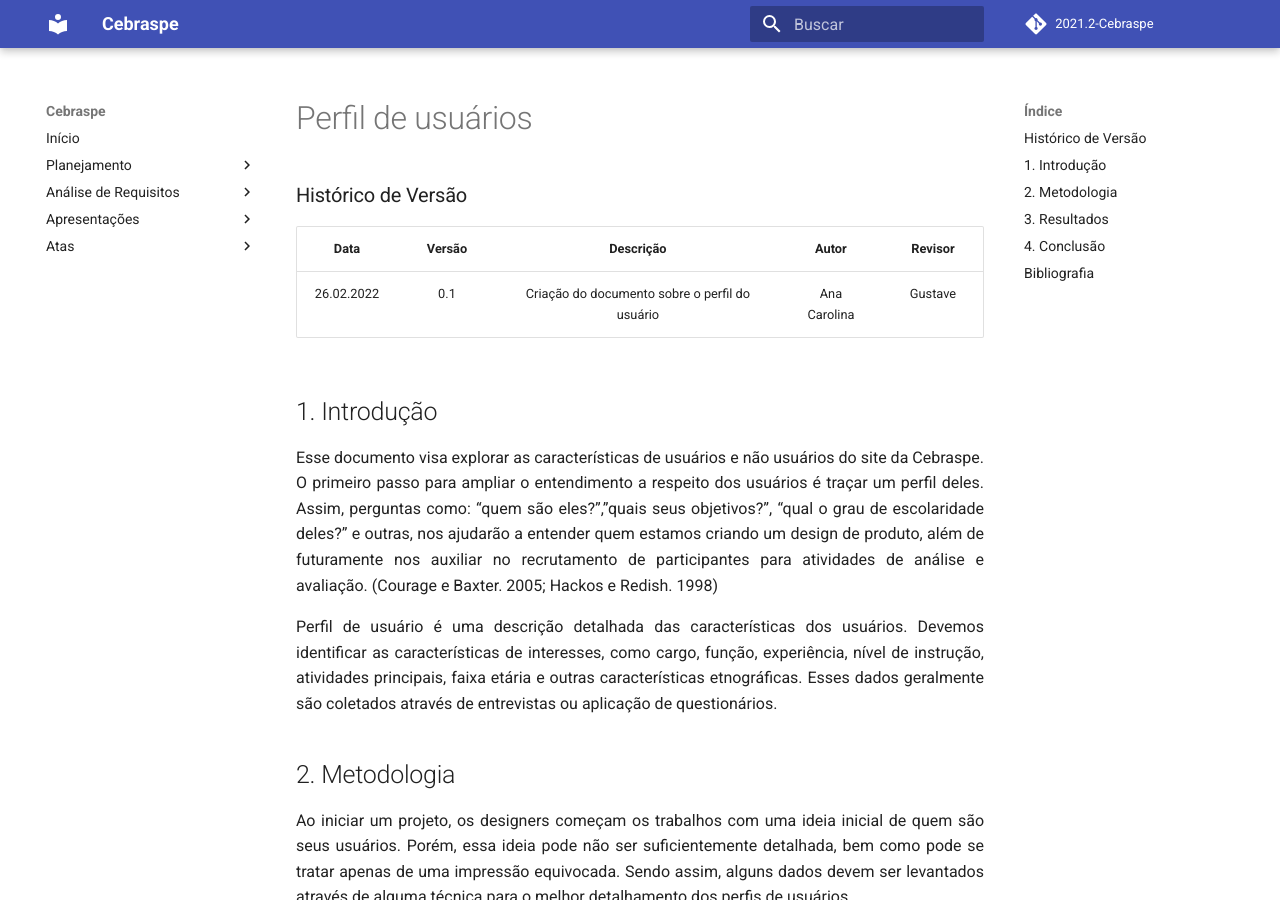
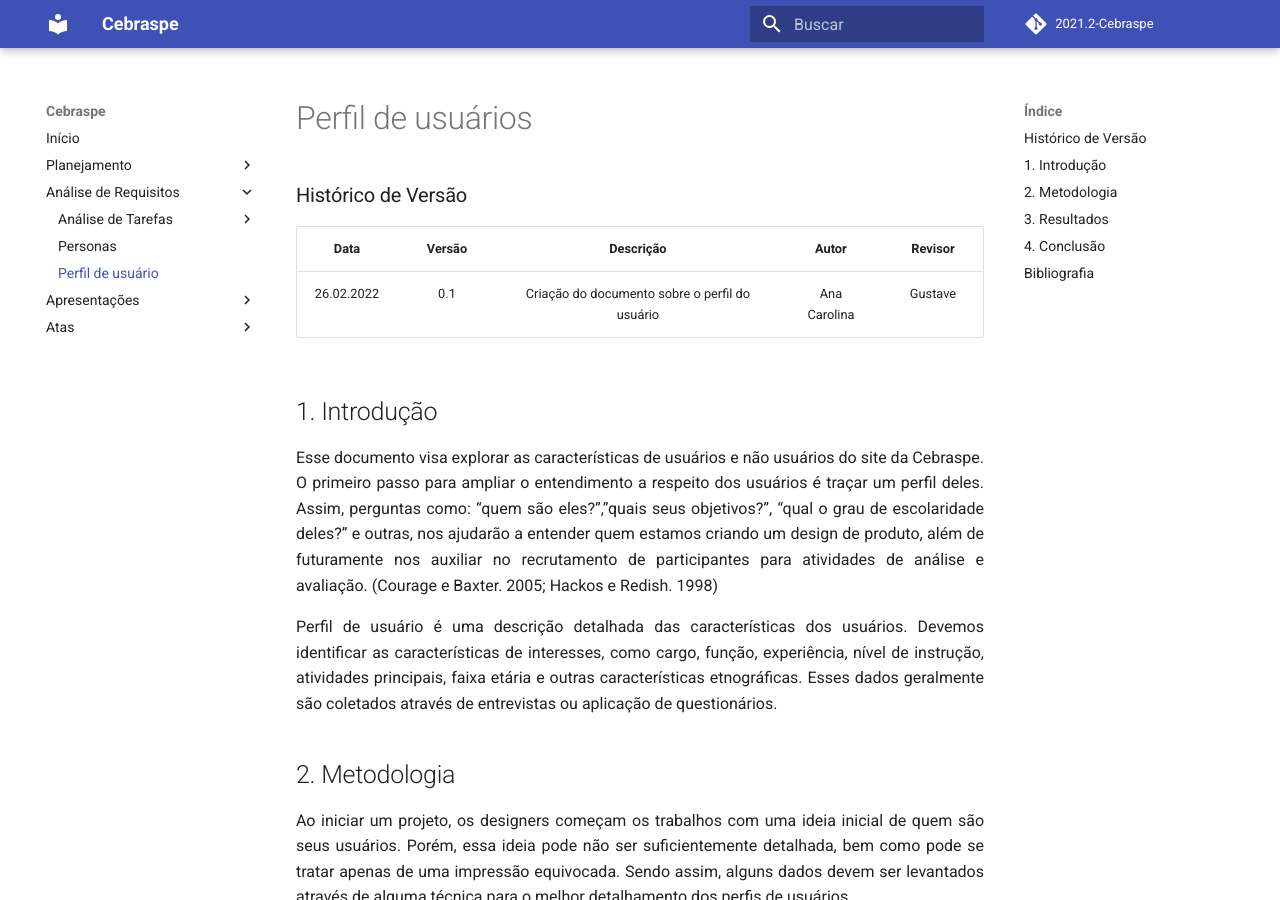
Before and after one commit to Interacao-Humano-Computador/2021.2-Cebraspe, an MkDocs documentation site: the page built from docs/Análise_de_requisitos/Perfil_do_usuario/perfil_do_usuario.md, in a window 1280 px wide and 900 px high. Built offline with MkDocs 1.6.1 and Material for MkDocs 9.7.7, drawn with Linux system fonts in a browser that asks for light colours; comment, search, counter and statistics services are not loaded; some of the changed lines change nothing that is shown.

Commit message:
corrigindo linkagem

```diff
--- a/mkdocs.yml
+++ b/mkdocs.yml
@@ -16,7 +16,7 @@
           - CTT: Análise_de_requisitos/Análise_de_tarefas/CTT.md
           - HTA: Análise_de_requisitos/Análise_de_tarefas/HTA.md
       - Personas: Análise_de_requisitos/personas.md
-      - Perfil de usuário: Análise_de_requisitos/Análise_de_tarefas/Perfil_do_usuario/perfil_do_usuario.md
+      - Perfil de usuário: Análise_de_requisitos/Perfil_do_usuario/perfil_do_usuario.md
   - Apresentações:
       - Apresentação 1: Apresentacoes/Apresentacao1.md
   - Atas:
```
